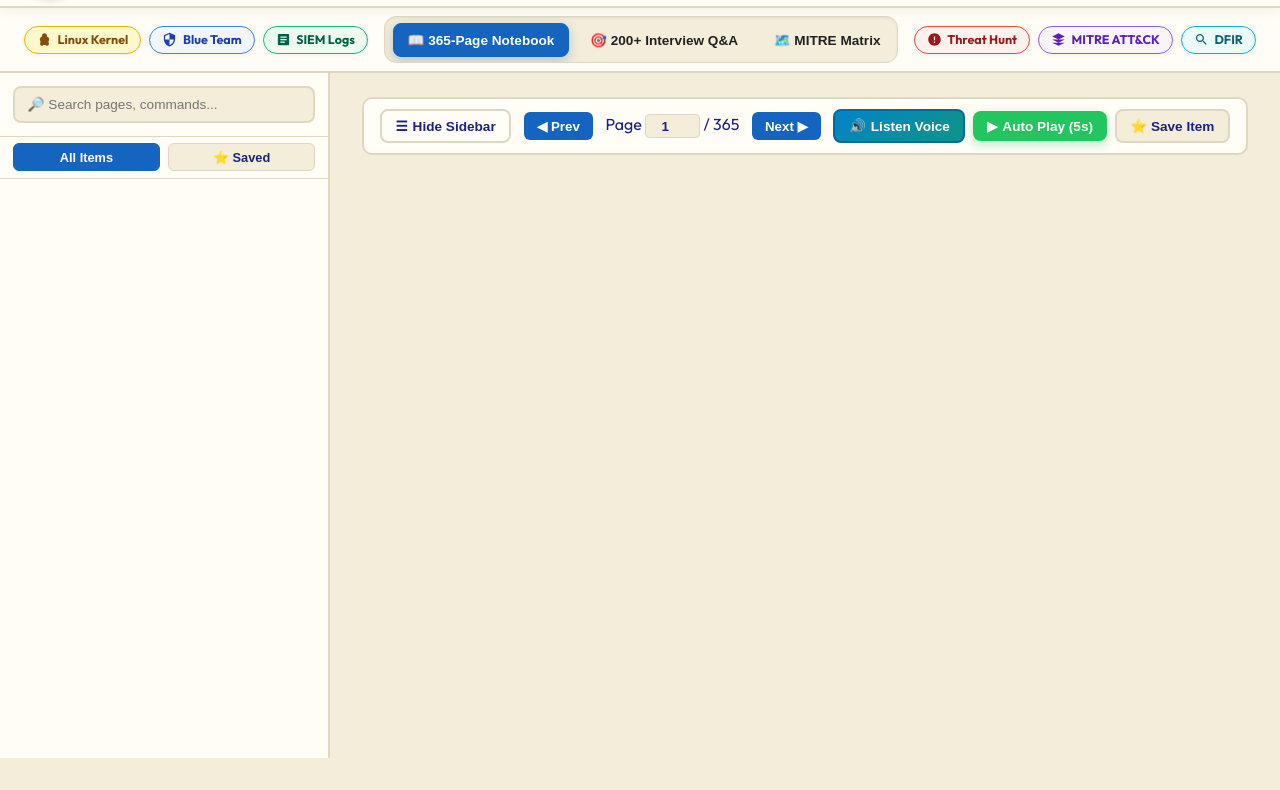
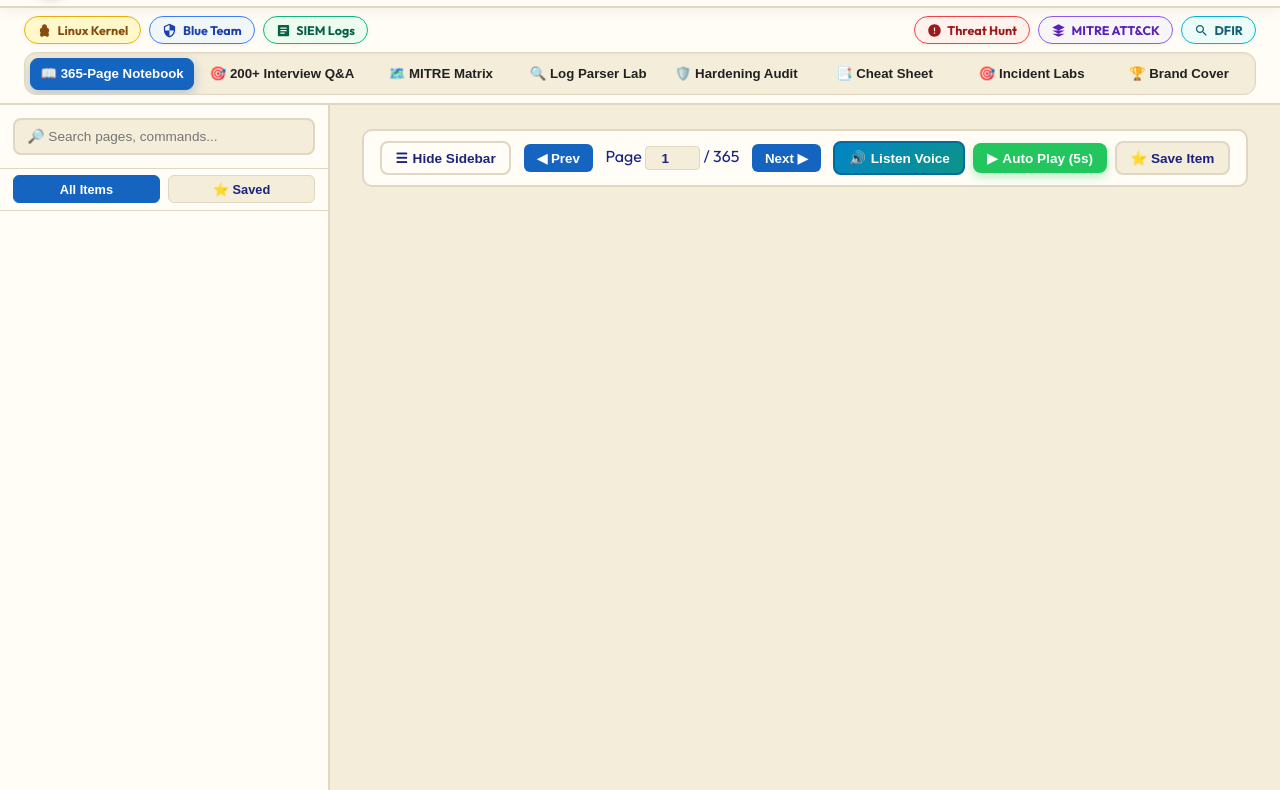
Before and after one commit to Samrudh2006/MY_LINUX_JOURNEY, a website: page index.html in a window 1280 px wide. Shown: the part 65-855 px from the top of the page. Before the commit the page ends 823 px from the top, so only its background shows below. Drawn offline with nearby package versions, Linux system fonts and the light colour scheme.

Commit message:
Include all 8 navigation mode tabs with optimized font sizing and smooth horizontal scroll

```diff
--- a/index.html
+++ b/index.html
@@ -67,6 +67,7 @@
 
   <!-- NAVIGATION MODE TABS & CYBER LOGO BADGES BAR -->
   <div class="mode-tabs-bar no-print">
+    <div class="mode-tabs-badges-row">
       <div class="header-badge-group badge-group-left">
         <span class="cyber-chip chip-linux" title="Linux Security Hardening">
           <svg viewBox="0 0 24 24" width="15" height="15" fill="currentColor"><path d="M12.003 2c-2.21 0-4.004 1.794-4.004 4.004 0 .426.074.836.203 1.222C6.184 7.82 4.5 9.722 4.5 12c0 1.25.484 2.39 1.281 3.25-.438 1.094-.781 2.312-.781 3.75 0 1.656 1.344 3 3 3 1.14 0 2.125-.64 2.625-1.578.438.203.922.328 1.378.328s.94-.125 1.378-.328c.5.938 1.485 1.578 2.625 1.578 1.656 0 3-1.344 3-3 0-1.438-.343-2.656-.781-3.75.797-.86 1.281-2 1.281-3.25 0-2.278-1.684-4.18-3.702-4.774.129-.386.203-.796.203-1.222 0-2.21-1.794-4.004-4.004-4.004z"/></svg>
@@ -82,17 +83,6 @@
         </span>
       </div>
 
-    <div class="mode-tabs-container">
-      <button id="tab-notebook" class="mode-tab active">📖 365-Page Notebook</button>
-      <button id="tab-interview" class="mode-tab">🎯 200+ Interview Q&amp;A</button>
-      <button id="tab-mitre" class="mode-tab">🗺️ MITRE Matrix</button>
-      <button id="tab-logparser" class="mode-tab">🔍 Log Parser Lab</button>
-      <button id="tab-hardening" class="mode-tab">🛡️ Hardening Audit</button>
-      <button id="tab-cheatsheet" class="mode-tab">📑 Cheat Sheet</button>
-      <button id="tab-labs" class="mode-tab">🎯 Incident Labs</button>
-      <button id="tab-cover" class="mode-tab">🏆 Brand Cover</button>
-    </div>
-
       <div class="header-badge-group badge-group-right">
         <span class="cyber-chip chip-threat" title="Threat Hunting & Incident Response">
           <svg viewBox="0 0 24 24" width="15" height="15" fill="currentColor"><path d="M12 2C6.48 2 2 6.48 2 12s4.48 10 10 10 10-4.48 10-10S17.52 2 12 2zm1 15h-2v-2h2v2zm0-4h-2V7h2v6z"/></svg>
@@ -106,6 +96,18 @@
           <svg viewBox="0 0 24 24" width="15" height="15" fill="currentColor"><path d="M15.5 14h-.79l-.28-.27C15.41 12.59 16 11.11 16 9.5 16 5.91 13.09 3 9.5 3S3 5.91 3 9.5 5.91 16 9.5 16c1.61 0 3.09-.59 4.23-1.57l.27.28v.79l5 4.99L20.49 19l-4.99-5zm-6 0C7.01 14 5 11.99 5 9.5S7.01 5 9.5 5 14 7.01 14 9.5 11.99 14 9.5 14z"/></svg>
           <span>DFIR</span>
         </span>
+      </div>
+    </div>
+
+    <div class="mode-tabs-container">
+      <button id="tab-notebook" class="mode-tab active">📖 365-Page Notebook</button>
+      <button id="tab-interview" class="mode-tab">🎯 200+ Interview Q&amp;A</button>
+      <button id="tab-mitre" class="mode-tab">🗺️ MITRE Matrix</button>
+      <button id="tab-logparser" class="mode-tab">🔍 Log Parser Lab</button>
+      <button id="tab-hardening" class="mode-tab">🛡️ Hardening Audit</button>
+      <button id="tab-cheatsheet" class="mode-tab">📑 Cheat Sheet</button>
+      <button id="tab-labs" class="mode-tab">🎯 Incident Labs</button>
+      <button id="tab-cover" class="mode-tab">🏆 Brand Cover</button>
     </div>
   </div>
 
--- a/styles.css
+++ b/styles.css
@@ -603,10 +603,17 @@ body.theme-cyber .btn-email:hover {
   background: var(--paper-bg);
   border-bottom: 2px solid var(--card-border);
   display: flex;
+  flex-direction: column;
+  align-items: center;
+  gap: 0.5rem;
+  padding: 0.5rem 1.5rem;
+  width: 100%;
+}
+
+.mode-tabs-badges-row {
+  display: flex;
   justify-content: space-between;
   align-items: center;
-  gap: 1rem;
-  padding: 0.5rem 1.5rem;
   width: 100%;
 }
 
@@ -673,26 +680,26 @@ body.theme-cyber .btn-email:hover {
 .mode-tabs-container {
   display: flex;
   align-items: center;
+  justify-content: space-between;
   background: var(--bg-app);
-  padding: 0.35rem 0.5rem;
+  padding: 0.3rem;
   border-radius: 12px;
   border: 1.5px solid var(--card-border);
-  max-width: 1100px;
   width: 100%;
-  gap: 0.4rem;
+  gap: 0.3rem;
   overflow-x: auto;
   -webkit-overflow-scrolling: touch;
   box-shadow: inset 0 1px 3px rgba(0,0,0,0.06);
 }
 
 .mode-tab {
-  flex: 0 0 auto;
+  flex: 1;
   background: transparent;
   border: 1px solid transparent;
-  padding: 0.5rem 0.85rem;
+  padding: 0.45rem 0.6rem;
   border-radius: 8px;
   font-weight: 700;
-  font-size: 0.85rem;
+  font-size: 0.83rem;
   color: var(--text-dark);
   cursor: pointer;
   transition: all 0.25s cubic-bezier(0.4, 0, 0.2, 1);
```
Lines whose indentation alone changed are shown as unchanged.
